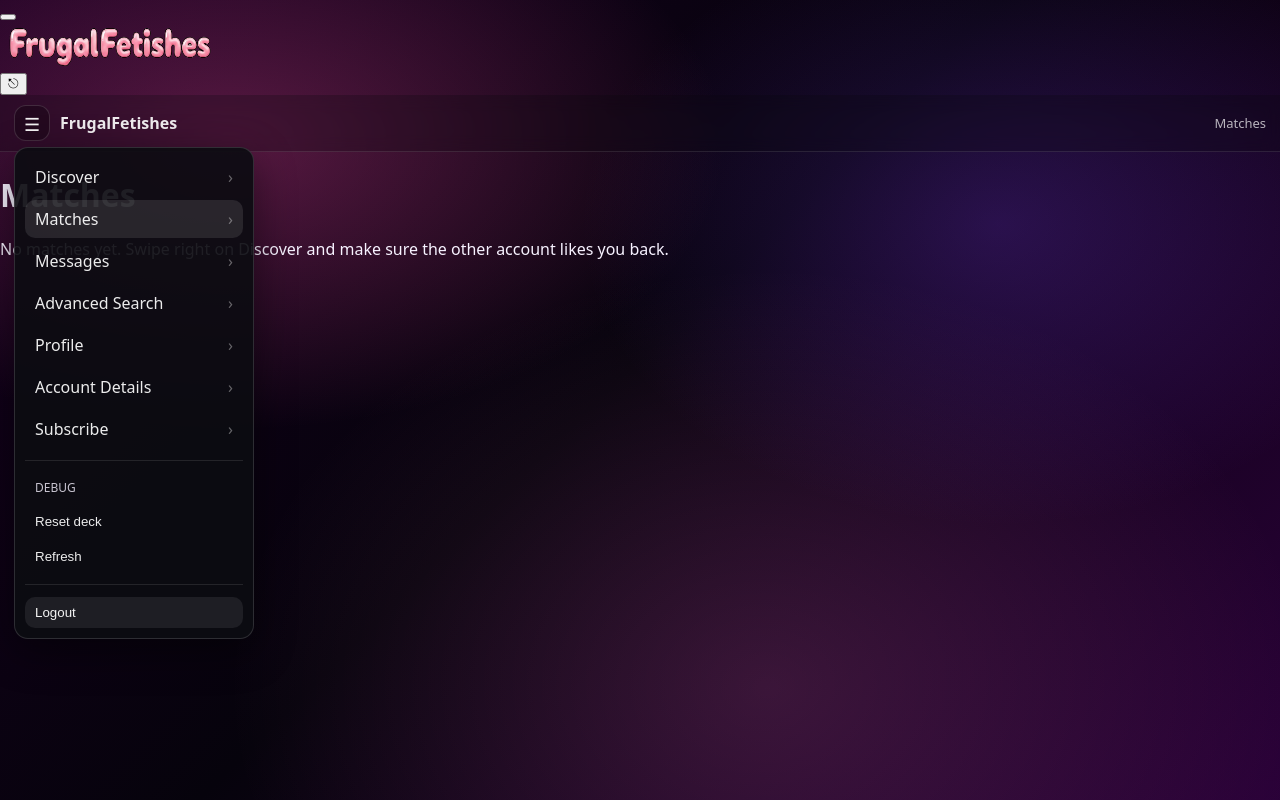
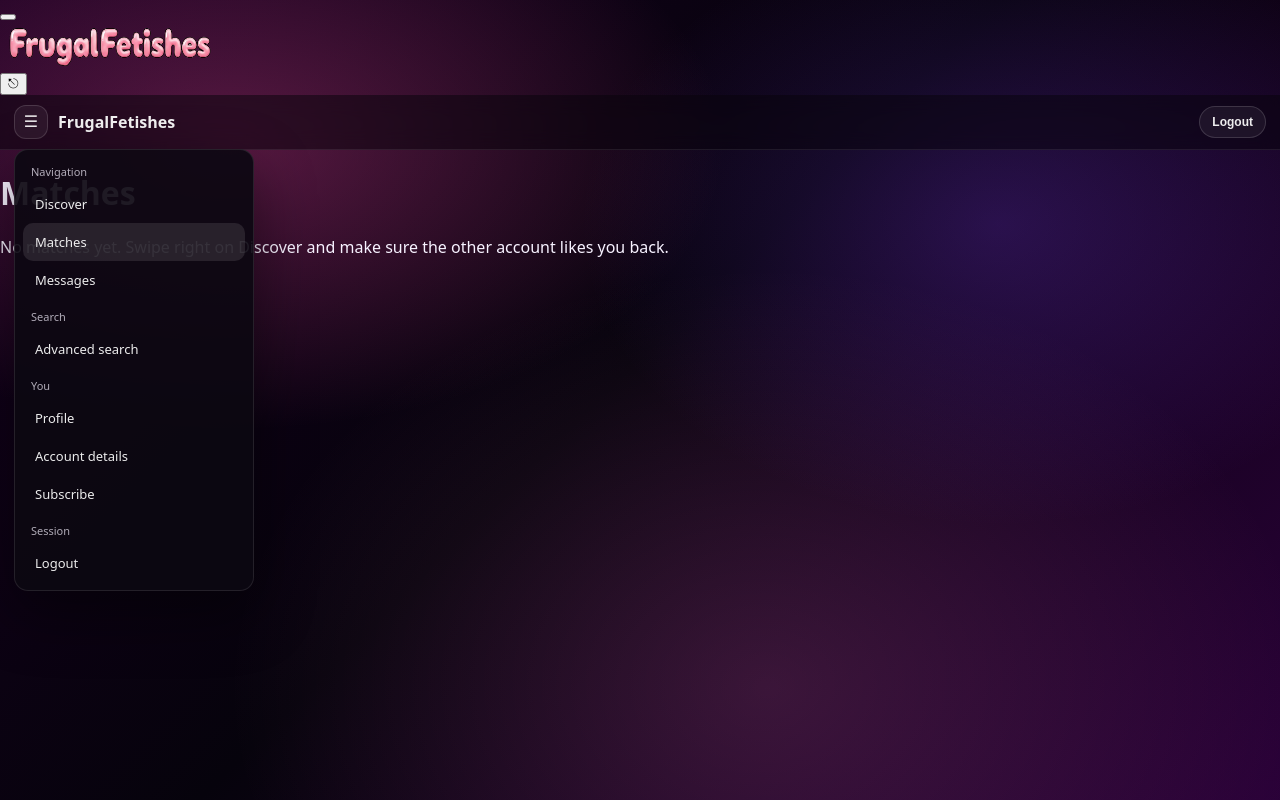
Before and after one commit to FrugalFetishes/frugalfetishes-frontend-next, a Next.js app: page /matches in a window 1280 px wide. Both pictures are taken after a click on the button "Open menu". Built offline with nearby package versions, Linux system fonts and the light colour scheme.

Commit message:
Update AppHeader.tsx

```diff
--- a/src/components/AppHeader.tsx
+++ b/src/components/AppHeader.tsx
@@ -1,351 +1,352 @@
 'use client';
 
-import Link from "next/link";
-import { usePathname } from "next/navigation";
-import { useEffect, useMemo, useState } from "react";
+import Link from 'next/link';
+import { usePathname, useRouter } from 'next/navigation';
+import { useEffect, useMemo, useState } from 'react';
+import { clearSession, requireSession } from '@/lib/session';
+import { badgeCounts, uidFromToken } from '@/lib/socialStore';
 
-import { requireSession, clearSession } from "@/lib/session";
-import { uidFromToken, badgeCounts } from "@/lib/socialStore";
-
-type ActiveTab =
-  | "discover"
-  | "matches"
-  | "messages"
-  | "profile"
-  | "advanced-search"
-  | "account"
-  | "subscribe"
-  | "debug";
+export type ActiveTab =
+  | 'discover'
+  | 'matches'
+  | 'messages'
+  | 'profile'
+  | 'advanced-search'
+  | 'account'
+  | 'subscribe'
+  | 'debug';
 
 type Counts = {
-  total: number;      // total notifications (matches + messages)
-  matches: number;    // new/unopened matches
-  messages: number;   // unread messages
+  total: number;
+  matches: number;
+  messages: number;
 };
 
 function clamp(n: unknown): number {
-  const x = Number(n);
-  if (!Number.isFinite(x)) return 0;
-  return Math.max(0, Math.floor(x));
+  const x = typeof n === 'number' ? n : Number(n);
+  if (!Number.isFinite(x) || x <= 0) return 0;
+  return Math.floor(x);
 }
 
 function Badge({ n }: { n: number }) {
-  if (!n || n <= 0) return null;
+  if (!n) return null;
+  const txt = n > 99 ? '99+' : String(n);
   return (
     <span
-      aria-label={`${n}`}
+      aria-label={`${txt} notifications`}
       style={{
-        display: "inline-flex",
-        alignItems: "center",
-        justifyContent: "center",
+        marginLeft: 8,
         minWidth: 18,
         height: 18,
-        padding: "0 6px",
+        padding: '0 6px',
         borderRadius: 999,
-        fontSize: 12,
-        fontWeight: 700,
-        lineHeight: "18px",
-        background: "#ff2d55",
-        color: "#fff",
-        marginLeft: 8,
+        display: 'inline-flex',
+        alignItems: 'center',
+        justifyContent: 'center',
+        fontSize: 11,
+        fontWeight: 800,
+        lineHeight: '18px',
+        background: '#ff3b30',
+        color: '#fff',
+        boxShadow: '0 6px 16px rgba(0,0,0,0.28)',
       }}
     >
-      {n}
+      {txt}
     </span>
   );
 }
 
-function Dot({ show }: { show: boolean }) {
-  if (!show) return null;
-  return (
-    <span
-      aria-hidden="true"
-      style={{
-        position: "absolute",
-        top: -2,
-        right: -2,
-        width: 10,
-        height: 10,
-        borderRadius: 999,
-        background: "#ff2d55",
-        boxShadow: "0 0 0 2px rgba(0,0,0,0.6)",
-      }}
-    />
-  );
-}
+export default function AppHeader(props: {
+  active?: ActiveTab;
+  onResetDeck?: () => void;
+  onRefreshDeck?: () => void;
+}) {
+  const router = useRouter();
+  const pathname = usePathname();
 
-export default function AppHeader(props: { active?: ActiveTab }) {
-  const pathname = usePathname();
+  const active: ActiveTab | undefined =
+    props.active ??
+    (pathname?.startsWith('/matches')
+      ? 'matches'
+      : pathname?.startsWith('/messages') || pathname?.startsWith('/chat')
+        ? 'messages'
+        : pathname?.startsWith('/profile')
+          ? 'profile'
+          : pathname?.startsWith('/advanced-search')
+            ? 'advanced-search'
+            : pathname?.startsWith('/account')
+              ? 'account'
+              : pathname?.startsWith('/subscribe')
+                ? 'subscribe'
+                : pathname?.startsWith('/debug')
+                  ? 'debug'
+                  : 'discover');
+
   const [open, setOpen] = useState(false);
   const [counts, setCounts] = useState<Counts>({ total: 0, matches: 0, messages: 0 });
 
-  const active = useMemo<ActiveTab | undefined>(() => {
-    if (props.active) return props.active;
-    if (!pathname) return undefined;
-    if (pathname.startsWith("/discover")) return "discover";
-    if (pathname.startsWith("/matches")) return "matches";
-    if (pathname.startsWith("/messages")) return "messages";
-    if (pathname.startsWith("/chat")) return "messages";
-    if (pathname.startsWith("/advanced-search")) return "advanced-search";
-    if (pathname.startsWith("/account")) return "account";
-    if (pathname.startsWith("/subscribe")) return "subscribe";
-    if (pathname.startsWith("/profile")) return "profile";
-    return undefined;
-  }, [pathname, props.active]);
-
-  const token = useMemo(() => {
+  const uid = useMemo(() => {
     try {
-      return requireSession();
+      const token = requireSession();
+      return uidFromToken(token) || 'anon';
     } catch {
-      return null as any;
+      return 'anon';
     }
   }, []);
 
-  const uid = useMemo(() => {
-    if (!token) return null;
-    try {
-      return uidFromToken(token);
-    } catch {
-      return null;
-    }
-  }, [token]);
-
   useEffect(() => {
-    if (!uid) {
-      setCounts({ total: 0, matches: 0, messages: 0 });
-      return;
-    }
-
+    let alive = true;
     const tick = () => {
       try {
-        const raw: any = badgeCounts(uid);
+        const raw = badgeCounts(uid);
         const next: Counts = {
           total: clamp(raw?.total ?? (raw?.matches ?? 0) + (raw?.messages ?? 0)),
-          matches: clamp(raw?.matches ?? raw?.newMatches ?? 0),
-          messages: clamp(raw?.messages ?? raw?.unreadMessages ?? 0),
+          matches: clamp(raw?.matches ?? 0),
+          messages: clamp(raw?.messages ?? 0),
         };
-        setCounts(next);
+        if (alive) setCounts(next);
       } catch {
-        // ignore
+        if (alive) setCounts({ total: 0, matches: 0, messages: 0 });
       }
     };
-
     tick();
-
-    // Poll lightly because this app stores in localStorage and other tabs may update.
-    const t = window.setInterval(tick, 800);
-    return () => window.clearInterval(t);
+    const t = window.setInterval(tick, 1000);
+    return () => {
+      alive = false;
+      window.clearInterval(t);
+    };
   }, [uid]);
 
-  // close menu when route changes
-  useEffect(() => {
+  const showHamburgerDot = counts.total > 0;
+
+  const rowStyle: React.CSSProperties = {
+    display: 'flex',
+    alignItems: 'center',
+    justifyContent: 'space-between',
+    gap: 10,
+    padding: '10px 12px',
+    fontSize: 13,
+    borderRadius: 10,
+    color: 'rgba(255,255,255,0.92)',
+    textDecoration: 'none',
+    cursor: 'pointer',
+    userSelect: 'none',
+  };
+
+  const rowActiveStyle: React.CSSProperties = {
+    ...rowStyle,
+    background: 'rgba(255,255,255,0.10)',
+  };
+
+  function go(path: string) {
     setOpen(false);
-  }, [pathname]);
+    router.push(path);
+  }
 
-  const MenuLink = ({
-    href,
-    label,
-    tab,
-    badge,
-  }: {
-    href: string;
-    label: string;
-    tab?: ActiveTab;
-    badge?: number;
-  }) => {
-    const isActive = tab && active === tab;
-    return (
-      <Link
-        href={href}
-        onClick={() => setOpen(false)}
-        style={{
-          display: "flex",
-          alignItems: "center",
-          justifyContent: "space-between",
-          gap: 12,
-          padding: "8px 10px",
-          borderRadius: 10,
-          color: "rgba(255,255,255,0.92)",
-          textDecoration: "none",
-          background: isActive ? "rgba(255,255,255,0.10)" : "transparent",
-        }}
-      >
-        <span style={{ display: "inline-flex", alignItems: "center" }}>
-          {label}
-          {!!badge && badge > 0 ? <Badge n={badge} /> : null}
-        </span>
-        <span aria-hidden="true" style={{ opacity: 0.4 }}>
-          ›
-        </span>
-      </Link>
-    );
-  };
+  function logout() {
+    setOpen(false);
+    clearSession();
+    router.push('/login');
+  }
 
   return (
     <header
       style={{
-        position: "sticky",
+        position: 'sticky',
         top: 0,
-        zIndex: 50,
-        backdropFilter: "blur(8px)",
-        WebkitBackdropFilter: "blur(8px)",
-        background: "rgba(10,10,14,0.25)",
-        borderBottom: "1px solid rgba(255,255,255,0.10)",
+        zIndex: 1000,
+        padding: '10px 14px',
+        background: 'rgba(8, 4, 12, 0.52)',
+        backdropFilter: 'blur(10px)',
+        borderBottom: '1px solid rgba(255,255,255,0.08)',
+        overflow: 'visible',
       }}
     >
-      <div
-        style={{
-          display: "flex",
-          alignItems: "center",
-          justifyContent: "space-between",
-          padding: "10px 14px",
-          minHeight: 54,
-        }}
-      >
-        <div style={{ position: "relative", display: "flex", alignItems: "center", gap: 10 }}>
+      <div style={{ display: 'flex', alignItems: 'center', justifyContent: 'space-between', gap: 12 }}>
+        <div style={{ display: 'flex', alignItems: 'center', gap: 10, position: 'relative' }}>
           <button
             type="button"
-            aria-label="Menu"
             onClick={() => setOpen((v) => !v)}
+            aria-label="Open menu"
             style={{
-              position: "relative",
-              width: 36,
-              height: 36,
+              width: 34,
+              height: 34,
               borderRadius: 12,
-              border: "1px solid rgba(255,255,255,0.14)",
-              background: "rgba(0,0,0,0.25)",
-              color: "rgba(255,255,255,0.95)",
-              cursor: "pointer",
+              border: '1px solid rgba(255,255,255,0.14)',
+              background: 'rgba(255,255,255,0.06)',
+              color: 'rgba(255,255,255,0.92)',
+              display: 'inline-flex',
+              alignItems: 'center',
+              justifyContent: 'center',
+              fontSize: 16,
+              lineHeight: '16px',
+              position: 'relative',
+              overflow: 'visible',
             }}
           >
-            <span aria-hidden="true" style={{ fontSize: 18, lineHeight: "36px" }}>
-              ☰
-            </span>
-            <Dot show={counts.total > 0} />
+            ☰
+            {showHamburgerDot ? (
+              <span
+                aria-label="Notifications"
+                style={{
+                  position: 'absolute',
+                  top: -3,
+                  right: -3,
+                  width: 10,
+                  height: 10,
+                  borderRadius: 999,
+                  background: '#ff3b30',
+                  boxShadow: '0 8px 20px rgba(0,0,0,0.35)',
+                  border: '2px solid rgba(8, 4, 12, 0.80)',
+                  pointerEvents: 'none',
+                }}
+              />
+            ) : null}
           </button>
 
-          {open ? (
-            <nav
-              role="menu"
-              aria-label="Main menu"
-              style={{
-                position: "absolute",
-                top: 42,
-                left: 0,
-                width: 240,
-                padding: 10,
-                borderRadius: 14,
-                border: "1px solid rgba(255,255,255,0.14)",
-                background: "rgba(12,12,18,0.92)",
-                boxShadow: "0 12px 40px rgba(0,0,0,0.45)",
-                overflow: "visible",
-              }}
-            >
-              <div style={{ display: "flex", flexDirection: "column", gap: 4 }}>
-                <MenuLink href="/discover" label="Discover" tab="discover" />
-                <MenuLink href="/matches" label="Matches" tab="matches" badge={counts.matches} />
-                <MenuLink href="/messages" label="Messages" tab="messages" badge={counts.messages} />
-                <MenuLink href="/advanced-search" label="Advanced Search" tab="advanced-search" />
-                <MenuLink href="/profile" label="Profile" tab="profile" />
-                <MenuLink href="/account" label="Account Details" tab="account" />
-                <MenuLink href="/subscribe" label="Subscribe" tab="subscribe" />
+          <Link href="/discover" style={{ color: 'rgba(255,255,255,0.95)', fontWeight: 800, textDecoration: 'none' }}>
+            FrugalFetishes
+          </Link>
+        </div>
 
-                <div style={{ height: 1, margin: "8px 0", background: "rgba(255,255,255,0.10)" }} />
+        <div style={{ display: 'flex', alignItems: 'center', gap: 10 }}>
+          <button
+            type="button"
+            onClick={logout}
+            style={{
+              borderRadius: 999,
+              padding: '8px 12px',
+              border: '1px solid rgba(255,255,255,0.14)',
+              background: 'rgba(255,255,255,0.06)',
+              color: 'rgba(255,255,255,0.92)',
+              cursor: 'pointer',
+              fontSize: 12,
+              fontWeight: 700,
+            }}
+          >
+            Logout
+          </button>
+        </div>
+      </div>
 
-                {/* Debug bucket (temporary) */}
-                <div style={{ padding: "6px 10px", fontSize: 12, opacity: 0.8 }}>
-                  DEBUG
-                </div>
-                <button
-                  type="button"
-                  onClick={() => {
-                    try {
-                      localStorage.removeItem("ff:deck");
-                      localStorage.removeItem("ff:discoverDeck");
-                      localStorage.removeItem("ff:discover:index");
-                    } catch {}
-                    setOpen(false);
-                    // reload current page
-                    try { window.location.reload(); } catch {}
-                  }}
-                  style={{
-                    textAlign: "left",
-                    padding: "8px 10px",
-                    borderRadius: 10,
-                    border: "none",
-                    background: "transparent",
-                    color: "rgba(255,255,255,0.92)",
-                    cursor: "pointer",
-                  }}
-                >
-                  Reset deck
-                </button>
-                <button
-                  type="button"
+      {open ? (
+        <div
+          style={{
+            position: 'absolute',
+            left: 14,
+            top: 54,
+            width: 240,
+            borderRadius: 14,
+            padding: 8,
+            background: 'rgba(12, 8, 18, 0.92)',
+            border: '1px solid rgba(255,255,255,0.10)',
+            boxShadow: '0 22px 60px rgba(0,0,0,0.45)',
+            overflow: 'visible',
+          }}
+        >
+          <div style={{ padding: '6px 8px', fontSize: 11, opacity: 0.7 }}>Navigation</div>
+
+          <div
+            style={active === 'discover' ? rowActiveStyle : rowStyle}
+            onClick={() => go('/discover')}
+            role="menuitem"
+          >
+            <span>Discover</span>
+          </div>
+
+          <div
+            style={active === 'matches' ? rowActiveStyle : rowStyle}
+            onClick={() => go('/matches')}
+            role="menuitem"
+          >
+            <span>Matches</span>
+            <Badge n={counts.matches} />
+          </div>
+
+          <div
+            style={active === 'messages' ? rowActiveStyle : rowStyle}
+            onClick={() => go('/messages')}
+            role="menuitem"
+          >
+            <span>Messages</span>
+            <Badge n={counts.messages} />
+          </div>
+
+          <div style={{ padding: '6px 8px', fontSize: 11, opacity: 0.7, marginTop: 4 }}>Search</div>
+
+          <div
+            style={active === 'advanced-search' ? rowActiveStyle : rowStyle}
+            onClick={() => go('/advanced-search')}
+            role="menuitem"
+          >
+            <span>Advanced search</span>
+          </div>
+
+          <div style={{ padding: '6px 8px', fontSize: 11, opacity: 0.7, marginTop: 4 }}>You</div>
+
+          <div
+            style={active === 'profile' ? rowActiveStyle : rowStyle}
+            onClick={() => go('/profile')}
+            role="menuitem"
+          >
+            <span>Profile</span>
+          </div>
+
+          <div
+            style={active === 'account' ? rowActiveStyle : rowStyle}
+            onClick={() => go('/account')}
+            role="menuitem"
+          >
+            <span>Account details</span>
+          </div>
+
+          <div
+            style={active === 'subscribe' ? rowActiveStyle : rowStyle}
+            onClick={() => go('/subscribe')}
+            role="menuitem"
+          >
+            <span>Subscribe</span>
+          </div>
+
+          {(props.onResetDeck || props.onRefreshDeck) ? (
+            <>
+              <div style={{ padding: '6px 8px', fontSize: 11, opacity: 0.7, marginTop: 4 }}>Debug</div>
+
+              {props.onResetDeck ? (
+                <div
+                  style={active === 'debug' ? rowActiveStyle : rowStyle}
                   onClick={() => {
                     setOpen(false);
-                    try { window.location.reload(); } catch {}
+                    props.onResetDeck?.();
                   }}
-                  style={{
-                    textAlign: "left",
-                    padding: "8px 10px",
-                    borderRadius: 10,
-                    border: "none",
-                    background: "transparent",
-                    color: "rgba(255,255,255,0.92)",
-                    cursor: "pointer",
+                  role="menuitem"
+                >
+                  <span>Reset deck</span>
+                </div>
+              ) : null}
+
+              {props.onRefreshDeck ? (
+                <div
+                  style={active === 'debug' ? rowActiveStyle : rowStyle}
+                  onClick={() => {
+                    setOpen(false);
+                    props.onRefreshDeck?.();
                   }}
+                  role="menuitem"
                 >
-                  Refresh
-                </button>
-
-                <div style={{ height: 1, margin: "8px 0", background: "rgba(255,255,255,0.10)" }} />
-
-                <button
-                  type="button"
-                  onClick={() => {
-                    try {
-                      clearSession();
-                    } catch {}
-                    setOpen(false);
-                    try {
-                      window.location.href = "/login";
-                    } catch {}
-                  }}
-                  style={{
-                    textAlign: "left",
-                    padding: "8px 10px",
-                    borderRadius: 10,
-                    border: "none",
-                    background: "rgba(255,255,255,0.08)",
-                    color: "rgba(255,255,255,0.95)",
-                    cursor: "pointer",
-                  }}
-                >
-                  Logout
-                </button>
-              </div>
-            </nav>
+                  <span>Refresh</span>
+                </div>
+              ) : null}
+            </>
           ) : null}
 
-          <div style={{ fontWeight: 800, color: "rgba(255,255,255,0.92)" }}>FrugalFetishes</div>
+          <div style={{ padding: '6px 8px', fontSize: 11, opacity: 0.7, marginTop: 4 }}>Session</div>
+
+          <div style={rowStyle} onClick={logout} role="menuitem">
+            <span>Logout</span>
+          </div>
         </div>
-
-        {/* Right side: keep simple */}
-        <div style={{ display: "flex", alignItems: "center", gap: 10 }}>
-          {/* Optional quick link - keeps existing UX */}
-          <Link
-            href="/discover"
-            style={{
-              color: "rgba(255,255,255,0.70)",
-              textDecoration: "none",
-              fontSize: 13,
-            }}
-          >
-            {active ? active[0].toUpperCase() + active.slice(1).replace("-", " ") : ""}
-          </Link>
-        </div>
-      </div>
+      ) : null}
     </header>
   );
 }
```
